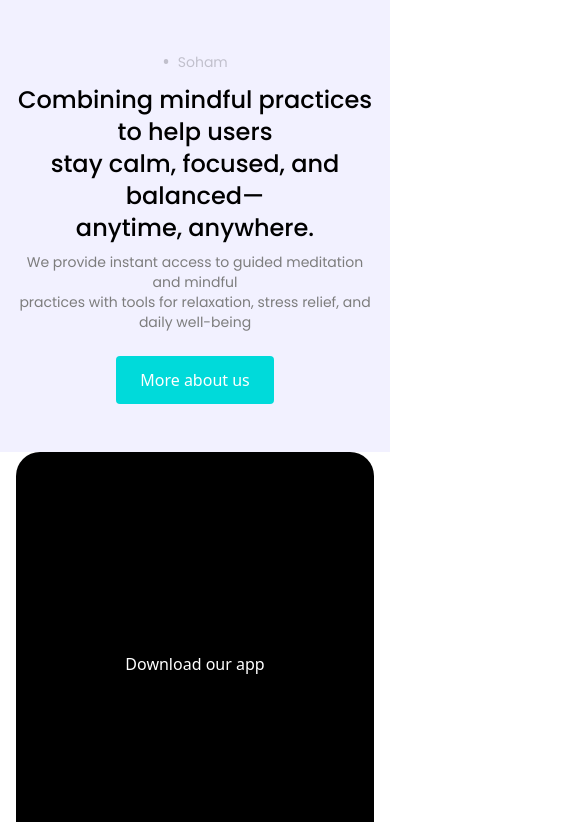
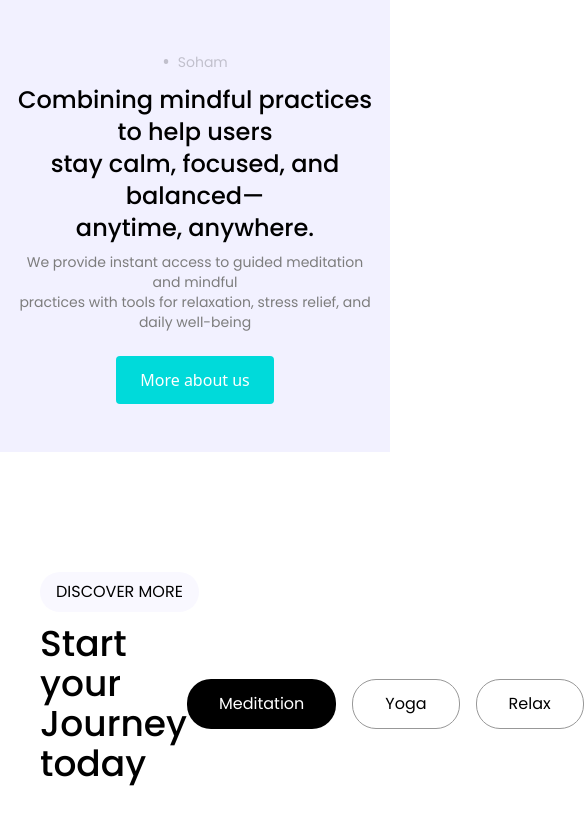
Before and after one commit to Neeschal1/Soham-web, a React (Vite) app: page / in a window 390 px wide. Shown: the top 822 px of the page, 584 px wide, since content can reach past the window. Built offline with nearby package versions, Linux system fonts and the light colour scheme.

Commit message:
more about us section made responsive

```diff
--- a/src/screens/landing.jsx
+++ b/src/screens/landing.jsx
@@ -15,7 +15,7 @@ const Landing = () => {
         <Hero />
         <Moreaboutus />
         <div className="flex flex-col gap-10">
-          {/* <Journey /> */}
+          <Journey />
           <Download />
           <Reflection />
           <Instructors />
```
